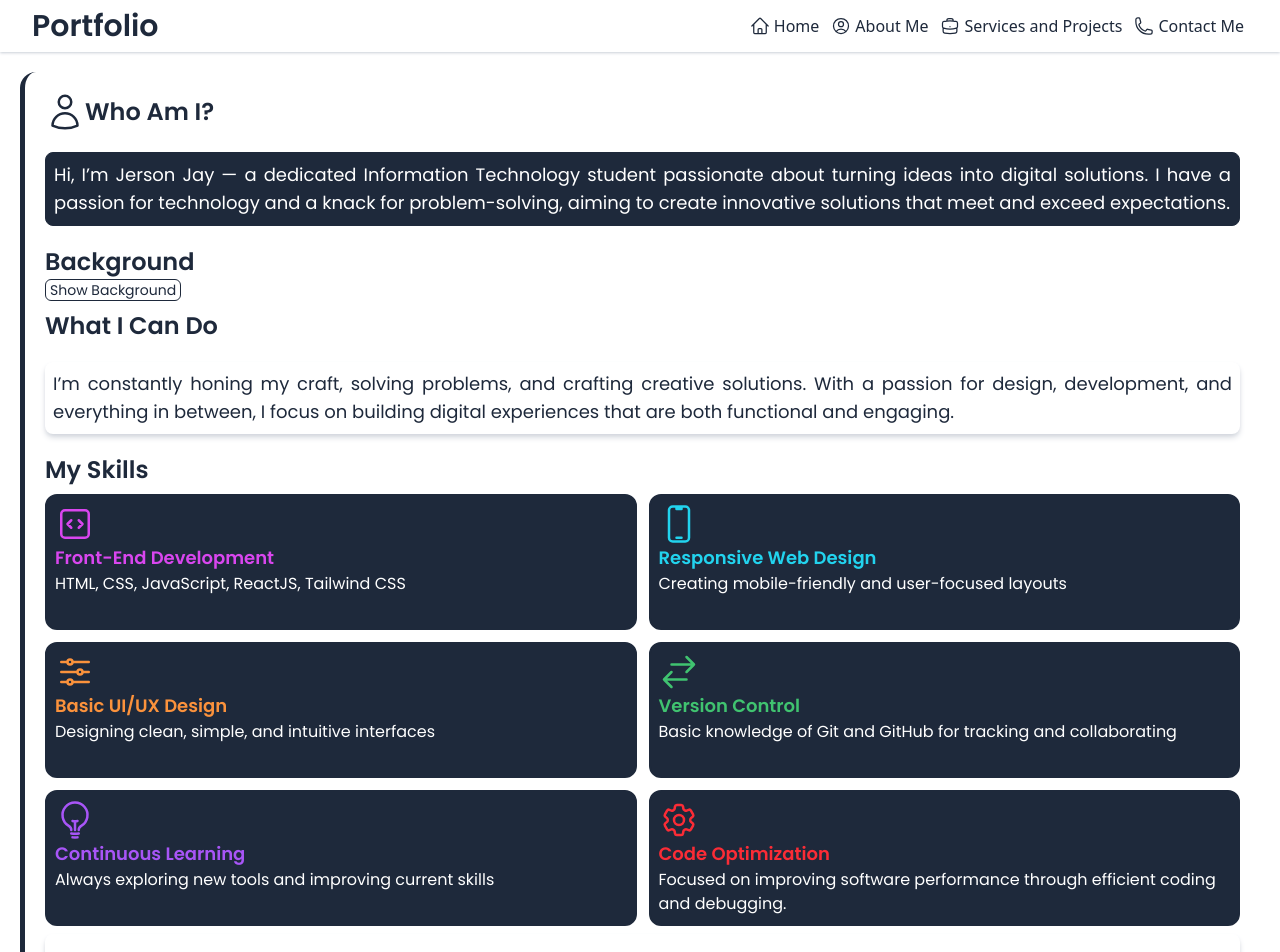
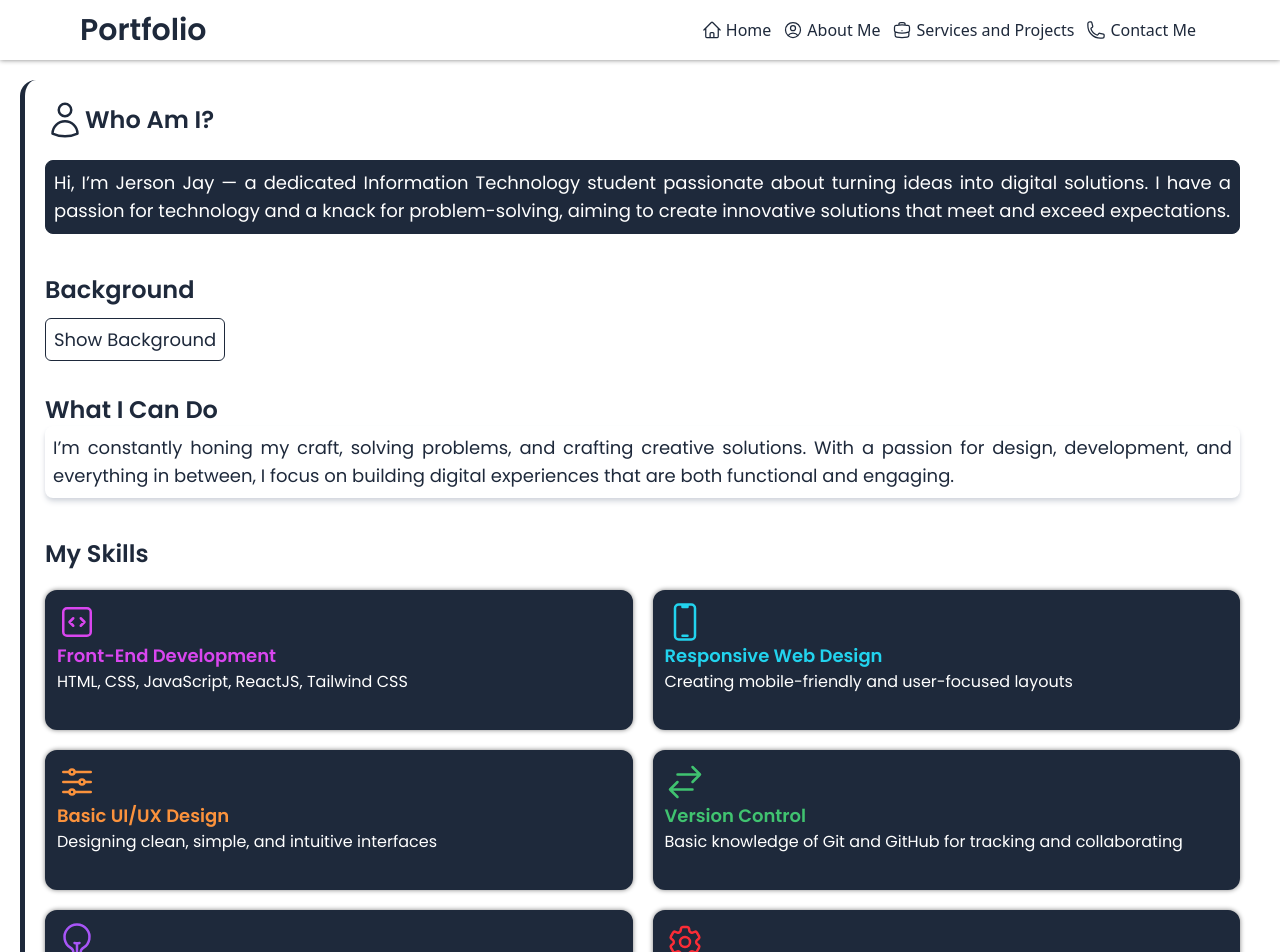
Before and after one commit to MrKabado/Potffolio, a React (Vite) app: page /aboutme in a window 1280 px wide. Shown: the top 952 px of the page. Built offline with nearby package versions, Linux system fonts and the light colour scheme; a web font is replaced by a local one.

Commit message:
done lg view and added some

```diff
--- a/src/components/Header.jsx
+++ b/src/components/Header.jsx
@@ -13,16 +13,17 @@ function Header() {
     setIsVisible(!isVisible);
   }
   return (
-    <header className='font-sans shadow-sm shadow-gray-300 p-2 flex flex-col items-center bg-white
-                        sm:flex-row sm:justify-between sm:px-8'>
+    <header className='font-sans shadow-[0px_0px_5px_0px_gray] p-2 flex flex-col items-center bg-white
+                        sm:flex-row sm:justify-between sm:px-8 sm:py-3
+                        lg:px-20'>
       <h1 className='text-[#1E293B] font-semibold text-2xl font-poppins md:text-3xl'>Portfolio</h1>
 
       <nav className={`p-1 flex flex-col items-center text-[#1E293B] font-medium text-[16px] ${isVisible ? 'flex' : 'hidden'}
                        sm:flex sm:flex-row sm:gap-3 md:text-base`}>
-        <Link onClick={returnClick} to={"/"} className='flex items-center'><HomeIcon className='hidden w-5 md:inline-block md:mr-1'/>Home</Link>
-        <Link onClick={returnClick} to={"/aboutme"} className='flex items-center'><UserCircleIcon className='hidden w-5 md:inline-block md:mr-1'/> About Me</Link>
-        <Link onClick={returnClick} to={"/services-and-projects"} className='flex items-center'><BriefcaseIcon className='hidden w-5 md:inline-block md:mr-1'/> Services and Projects</Link>
-        <Link onClick={returnClick} to={"/contact-me"} className='flex items-center'><PhoneIcon className='hidden w-5 md:inline-block md:mr-1'/> Contact Me</Link>
+        <Link onClick={returnClick} to={"/"} className='flex items-center hover:text-[#64748B] focus:text-[#64748B] focus:cursor-default'><HomeIcon className='hidden w-5 md:inline-block md:mr-1'/>Home</Link>
+        <Link onClick={returnClick} to={"/aboutme"} className='flex items-center hover:text-[#64748B] focus:text-[#64748B] focus:cursor-default'><UserCircleIcon className='hidden w-5 md:inline-block md:mr-1'/> About Me</Link>
+        <Link onClick={returnClick} to={"/services-and-projects"} className='flex items-center hover:text-[#64748B] focus:text-[#64748B] focus:cursor-default'><BriefcaseIcon className='hidden w-5 md:inline-block md:mr-1'/> Services and Projects</Link>
+        <Link onClick={returnClick} to={"/contact-me"} className='flex items-center hover:text-[#64748B] focus:text-[#64748B] focus:cursor-default'><PhoneIcon className='hidden w-5 md:inline-block md:mr-1'/> Contact Me</Link>
       </nav>
 
       <div className='cursor-pointer sm:hidden' onClick={onClick}>
--- a/src/components/Projects.jsx
+++ b/src/components/Projects.jsx
@@ -10,7 +10,7 @@ function Projects({title, Icon, description, image, alt, titleColor, iconColor,
 
         <p className="text-sm text-white md:text-lg">{description}</p>
       </span>
-      <img className='border rounded-md mt-3' onClick={onClick} src={image} alt={alt} />
+      <img className='border rounded-md mt-3 hover:cursor-pointer active:cursor-wait' onClick={onClick} src={image} alt={alt} />
     </div>
   )
 }
--- /dev/null
+++ b/src/components/Skills.jsx
@@ -0,0 +1,15 @@
+import React from 'react'
+
+function Skills({iconClass, title, description, titleClass, Icon, divClass}) {
+  return (
+    <div className={`shadow-[0px_0px_5px_0px_gray] border-4 border-[#1E293B] rounded-xl p-2 bg-[#1E293B] ${divClass} transition transform duration-200 hover:scale-103 cursor-default`}>
+      <h1 className={`text-md font-semibold md:text-lg ${titleClass}`}>
+        <Icon className={`w-10 ${iconClass}`}/>
+        {title}
+      </h1>
+      <p className='text-sm text-white md:text-base'>{description}</p>
+    </div>
+  )
+}
+
+export default Skills
--- a/src/pages/Aboutmepage.jsx
+++ b/src/pages/Aboutmepage.jsx
@@ -1,6 +1,7 @@
 import React, {useState} from 'react'
 import {UserIcon, CodeBracketSquareIcon, DevicePhoneMobileIcon, AdjustmentsHorizontalIcon, ArrowsRightLeftIcon, LightBulbIcon, Cog6ToothIcon} from '@heroicons/react/24/outline'
 import Button from '../components/Button';
+import Skills from '../components/Skills';
 
 function Aboutmepage() {
 
@@ -13,11 +14,11 @@ function Aboutmepage() {
   return (
     <div className='p-5 text-[#1E293B] border-l-5 rounded-2xl font-poppins'>
       <h1 className='flex items-center text-xl font-semibold md:text-2xl'><UserIcon className='w-8 md:w-10'/>Who Am I?</h1>
-      <div className='border p-2 my-5 bg-[#1E293B] rounded-lg'>
+      <div className='border p-2 mt-5 mb-10 bg-[#1E293B] rounded-lg'>
         <p className='text-white text-justify md:text-lg'>Hi, I’m Jerson Jay — a dedicated Information Technology student passionate about turning ideas into digital solutions. I have a passion for technology and a knack for problem-solving, aiming to create innovative solutions that meet and exceed expectations.</p>
       </div>
 
-      <h1 className='font-semibold text-xl md:text-2xl'>Background</h1>
+      <h1 className='font-semibold text-xl md:text-2xl my-5'>Background</h1>
       { showBackground && (
         <div className='shadow-md shadow-gray-300 p-2 my-5 bg-white rounded-lg'>
           <p className='text-[#1E293B] text-justify md:text-lg'>
@@ -31,55 +32,67 @@ function Aboutmepage() {
           </p>
         </div>
       )}
-      <Button text={"Show Background"} className={"border px-1 rounded-md text-xs md:text-sm"} onClick={handleBackground}/>
+      <Button text={"Show Background"} className={"border p-2 rounded-md text-xs md:text-sm lg:text-lg transition-transform duration-200 ease-in-out hover:bg-[#1E293B] hover:text-white"} onClick={handleBackground}/>
 
-      <h1 className='font-semibold text-xl my-2 md:text-2xl'>What I Can Do</h1>
-      <div className='shadow-md shadow-gray-300 p-2 my-5 bg-white rounded-lg md:text-lg'>
+      <h1 className='font-semibold text-xl md:text-2xl mt-10'>What I Can Do</h1>
+      <div className='shadow-md shadow-gray-300 p-2 mb-10 bg-white rounded-lg md:text-lg'>
         <p className='text-[#1E293B] text-justify'>
         I’m constantly honing my craft, solving problems, and crafting creative solutions. With a passion for design, development, and everything in between, I focus on building digital experiences that are both functional and engaging.
         </p>
       </div>
 
-      <h1 className='font-semibold text-xl my-2 md:text-2xl'>My Skills</h1>
-      <div className='grid grid-cols-1 grid-rows-6 gap-3 sm:grid-cols-2 sm:grid-rows-3'>
-        <div className='border-2 border-[#1E293B] rounded-xl p-2 bg-[#1E293B]'>
-          <CodeBracketSquareIcon className='w-10 text-[#d946ef]'/>
-          <h1 className='text-md font-semibold text-[#d946ef] md:text-lg'>Front-End Development</h1>
-          <p className='text-sm text-white md:text-base'>HTML, CSS, JavaScript, ReactJS, Tailwind CSS</p>
+      <h1 className='font-semibold text-xl my-5 md:text-2xl'>My Skills</h1>
+      <div className='grid grid-cols-1 grid-rows-6 gap-5 sm:grid-cols-2 sm:grid-rows-3'>
+        <Skills
+          Icon={CodeBracketSquareIcon}
+          divClass={"hover:border-[#d946ef]"}
+          title={"Front-End Development"}
+          titleClass={"text-[#d946ef]"}
+          description={"HTML, CSS, JavaScript, ReactJS, Tailwind CSS"}
+        />
+
+        <Skills
+          Icon={DevicePhoneMobileIcon}
+          divClass={"hover:border-[#22d3ee]"}
+          title={"Responsive Web Design"}
+          titleClass={"text-[#22d3ee]"}
+          description={"Creating mobile-friendly and user-focused layouts"}
+        />
+
+        <Skills
+          Icon={AdjustmentsHorizontalIcon}
+          divClass={"hover:border-[#fb923c]"}
+          title={"Basic UI/UX Design"}
+          titleClass={"text-[#fb923c]"}
+          description={"Designing clean, simple, and intuitive interfaces"}
+        />
+
+        <Skills
+          Icon={ArrowsRightLeftIcon}
+          divClass={"hover:border-[#40c370]"}
+          title={"Version Control"}
+          titleClass={"text-[#40c370]"}
+          description={"Basic knowledge of Git and GitHub for tracking and collaborating"}
+        />
+
+        <Skills
+          Icon={LightBulbIcon}
+          divClass={"hover:border-[#a855f7]"}
+          title={"Continuous Learning"}
+          titleClass={"text-[#a855f7]"}
+          description={"Always exploring new tools and improving current skills"}
+        />
+
+        <Skills
+          Icon={Cog6ToothIcon}
+          divClass={"hover:border-red-500"}
+          title={"Code Optimization"}
+          titleClass={"text-red-500"}
+          description={"Focused on improving software performance through efficient coding and debugging."}
+        />
       </div>
 
-        <div className='border-2 border-[#1E293B] rounded-xl p-2 bg-[#1E293B]'>
-          <DevicePhoneMobileIcon className='w-10 text-[#22d3ee]'/>
-          <h1 className='text-md font-semibold text-[#22d3ee] md:text-lg'>Responsive Web Design</h1>
-          <p className='text-sm text-white md:text-base'>Creating mobile-friendly and user-focused layouts</p>
-        </div>
-
-        <div className='border-2 border-[#1E293B] rounded-xl p-2 bg-[#1E293B]'>
-          <AdjustmentsHorizontalIcon className='w-10 text-[#fb923c]'/>
-          <h1 className='text-md font-semibold text-[#fb923c] md:text-lg'>Basic UI/UX Design</h1>
-          <p className='text-sm text-white md:text-base'>Designing clean, simple, and intuitive interfaces</p>
-        </div>
-
-        <div className='border-2 border-[#1E293B] rounded-xl p-2 bg-[#1E293B]'>
-          <ArrowsRightLeftIcon className='w-10 text-[#40c370]'/>
-          <h1 className='text-md font-semibold text-[#40c370] md:text-lg'>Version Control</h1>
-          <p className='text-sm text-white md:text-base'>Basic knowledge of Git and GitHub for tracking and collaborating</p>
-        </div>
-
-        <div className='border-2 border-[#1E293B] rounded-xl p-2 bg-[#1E293B]'>
-          <LightBulbIcon className='w-10 text-[#a855f7]'/>
-          <h1 className='text-md font-semibold text-[#a855f7] md:text-lg'>Continuous Learning</h1>
-          <p className='text-sm text-white md:text-base'>Always exploring new tools and improving current skills</p>
-        </div>
-
-        <div className='border-2 border-[#1E293B] rounded-xl p-2 bg-[#1E293B]'>
-          <Cog6ToothIcon className='w-10 text-red-500'/>
-          <h1 className='text-md font-semibold text-red-500 md:text-lg'>Code Optimization</h1>
-          <p className='text-sm text-white md:text-base'>Focused on improving software performance through efficient coding and debugging.</p>
-        </div>
-      </div>
-
-      <div className='p-2 my-2 shadow-md shadow-gray-300 rounded-lg'>
+      <div className='p-2 my-10 shadow-md shadow-gray-300 rounded-lg'>
         <h1 className='font-semibold text-xl my-2 md:text-2xl'>Ready to bring ideas to life?</h1>
         <p className='text-[#1E293B] text-sm md:text-lg'>I offer creative, reliable, and efficient solutions that go beyond just code. Tap in and explore what I can do for you — because your next big project deserves nothing less.
         </p><Button to={"/contact-me"} text={"Reach Out!"} className={"text-blue-500 inline-block md:text-lg"}/>
```
Also changed, not shown: src/pages/ContactMe.jsx (+5 -5 lines), src/pages/Homepage.jsx (+8 -8 lines), src/pages/ServicesProjects.jsx (+8 -2 lines). Lines whose indentation alone changed are shown as unchanged.
